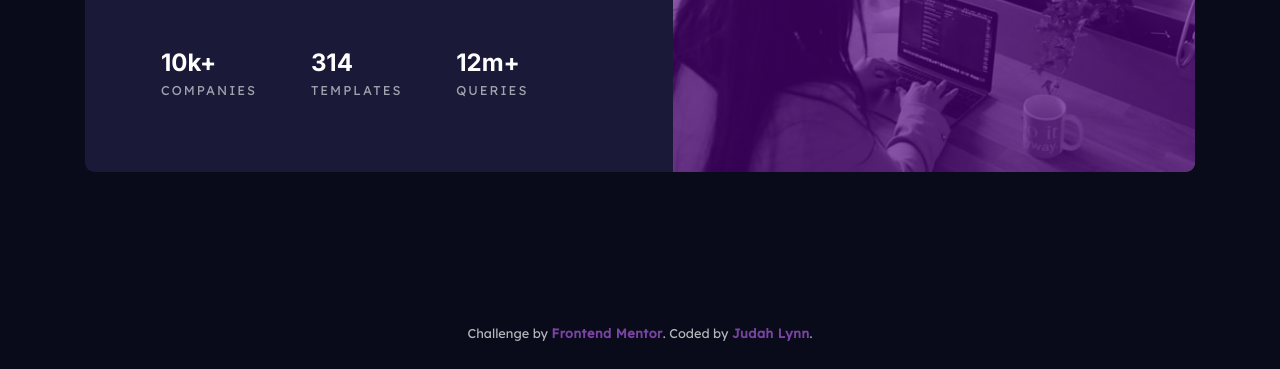
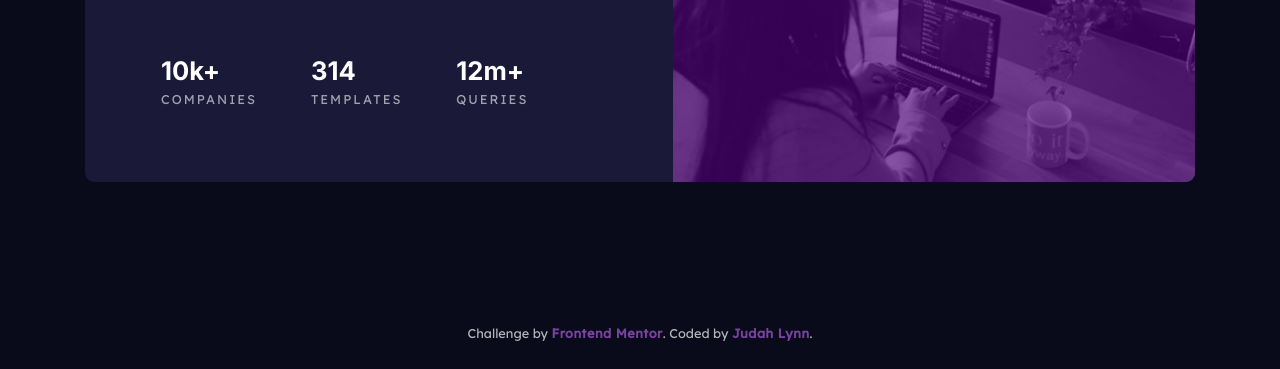
Before and after one commit to mindful108/frontendmentor-stats-preview-card-component, a plain HTML site: page index.html in a window 1280 px wide. Shown: the part 431-800 px from the top of the page. Drawn offline with Linux system fonts and the light colour scheme.

Commit message:
Tweaked content spacing

```diff
--- a/styles.css
+++ b/styles.css
@@ -236,16 +236,16 @@ footer a { /* attribution*/
     font-size: 0.97rem;
     line-height: 1.7;
     max-width: 90%;
-    margin: 0 0 3rem;
+    margin: 0 0 4rem;
   }
   .statistics {
     display: flex;
     text-align: left;
     justify-content: space-between;
-    max-width: 100%;
+    max-width: 95%;
   }
   .stats {
-    font-size: 1.5rem;
+    font-size: 1.6rem;
   }
   .categories {
     font-size: 0.8rem;
```
